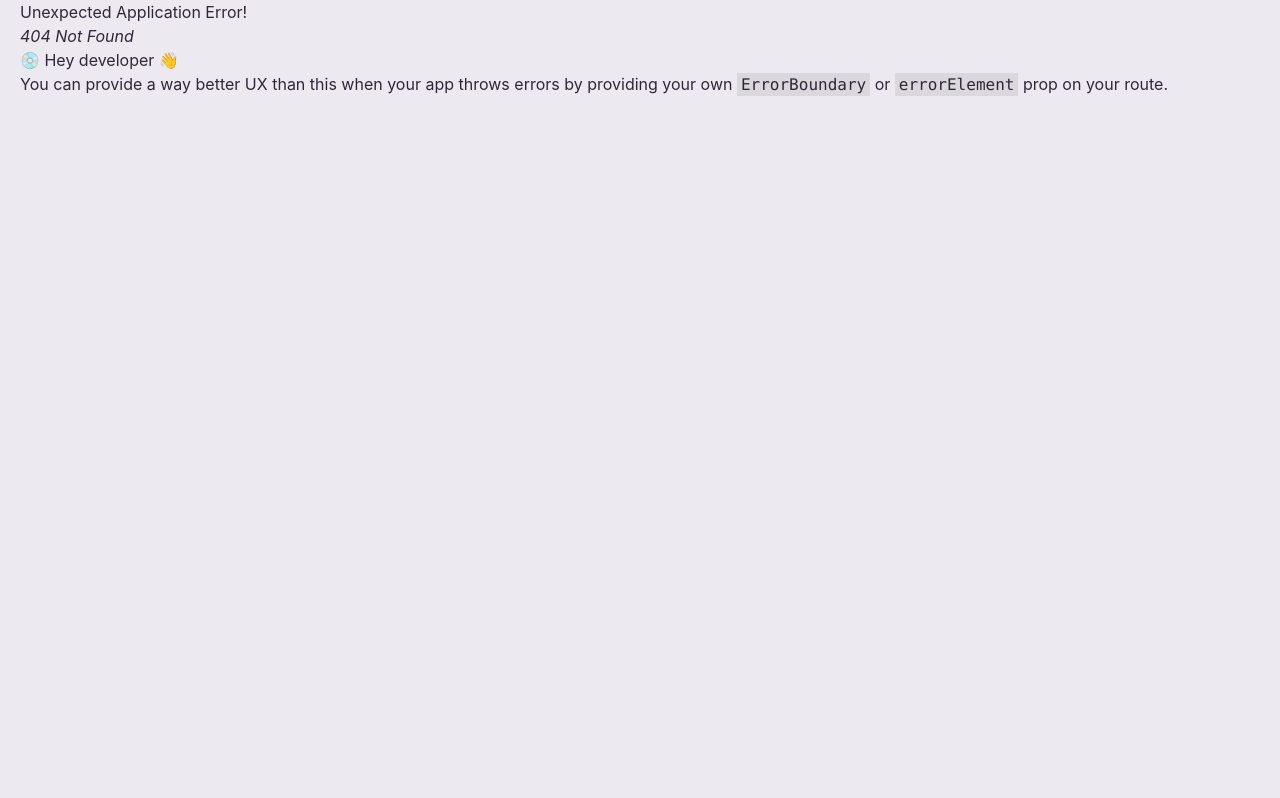
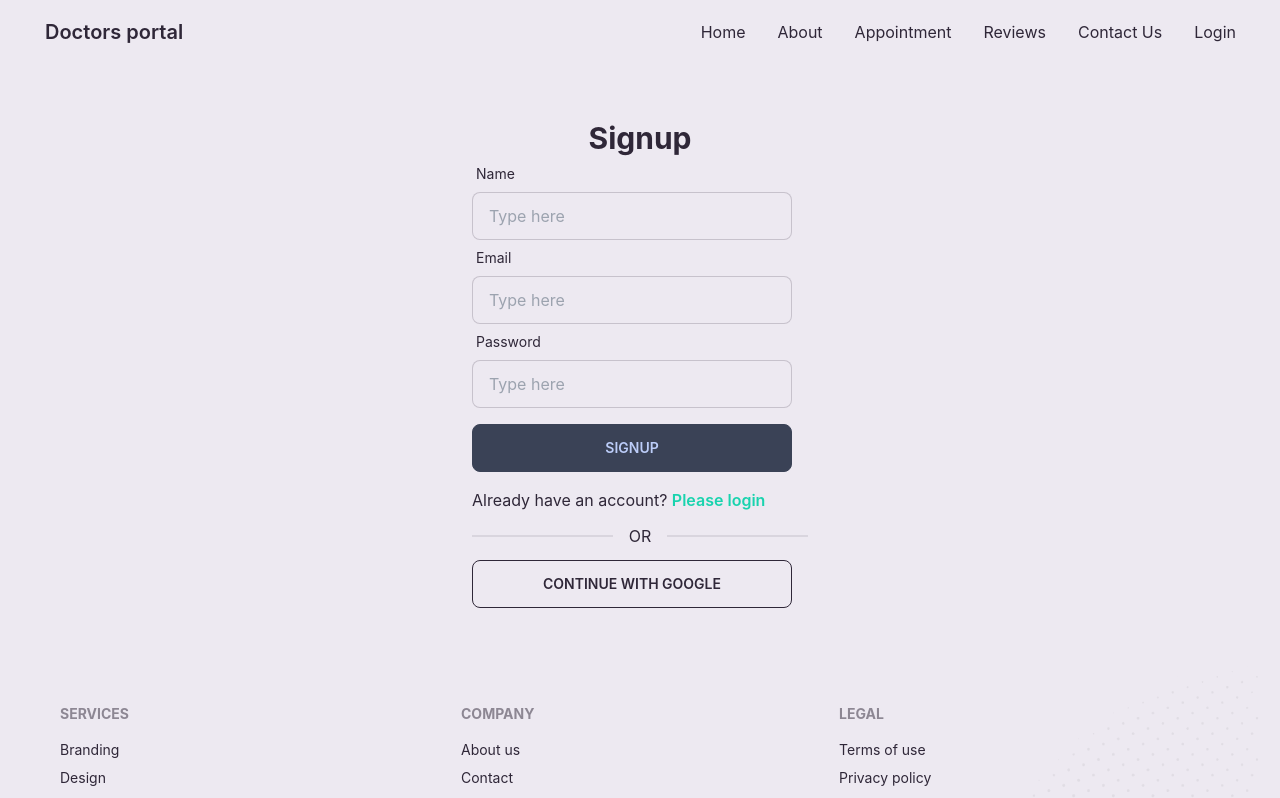
Before and after one commit to jahidhasan8/doctors-site-client, a React (Create React App) app: page /signup in a window 1280 px wide. Before the commit this address had no page. Shown: the top 798 px of the page. Built offline with nearby package versions, Linux system fonts and the light colour scheme.

Commit message:
login page modified, signup page added

```diff
--- a/package.json
+++ b/package.json
@@ -8,6 +8,7 @@
     "@testing-library/user-event": "^13.5.0",
     "daisyui": "^2.39.1",
     "date-fns": "^2.29.3",
+    "firebase": "^9.14.0",
     "react": "^18.2.0",
     "react-day-picker": "^8.3.6",
     "react-dom": "^18.2.0",
--- a/src/Pages/Login/Login.js
+++ b/src/Pages/Login/Login.js
@@ -5,37 +5,43 @@
 
 const Login = () => {
 
-    const { register, handleSubmit } = useForm()
-    const [data, setData] = useState('')
+    const { register, formState: { errors }, handleSubmit } = useForm()
+    const handleLogin = data => {
+
+    }
 
     return (
         <div className='h-[600px] flex justify-center items-center' >
             <div className='w-96 p-6'>
                 <h2 className="text-3xl font-bold text-center">Login</h2>
 
-                <form onSubmit={handleSubmit((data) => setData(JSON.stringify(data)))}>
+                <form onSubmit={handleSubmit(handleLogin)}>
 
                     <div className="form-control w-full max-w-xs">
                         <label className="label">
                             <span className="label-text">Email</span>
                         </label>
-                        <input type="text" placeholder="Type here" className="input input-bordered w-full max-w-xs" {...register("email")} />
+                        <input type="email" placeholder="Type here" className="input input-bordered w-full max-w-xs" {...register("email", { required: "Email address is required" })} />
+                        {errors.email && <p className='text-red-600'>{errors.email?.message}</p>}
 
                     </div>
                     <div className="form-control w-full max-w-xs">
                         <label className="label">
                             <span className="label-text">Password</span>
                         </label>
-                        <input type="text" placeholder="Type here" className="input input-bordered w-full max-w-xs" {...register("password")} />
+                        <input type="password" placeholder="Type here" className="input input-bordered w-full max-w-xs" {...register("password", { required: "password is required",
+                    minLength:{value:6,message:'password must be 6 characters or longer'} })} />
                         <label className="label">
                             <button><span className="label-text text-red-600">Forget Password?</span></button>
                         </label>
-
+                        {errors.password && <p className='text-red-600'>{errors.password?.message}</p>}
                     </div>
 
                     <input className='btn btn-accent w-full max-w-xs mt-4' value='Login' type="submit" />
                 </form>
                 <p className='mt-4'>New to Doctors Portal? <Link className='text-secondary font-semibold' to='/signup'>Create new account</Link></p>
+                <div className="divider">OR</div>
+                <button className='btn btn-outline max-w-xs w-full'>Continue With Google</button>
             </div>
         </div>
     );
--- /dev/null
+++ b/src/Pages/SignUp/SignUp.js
@@ -0,0 +1,54 @@
+import React from 'react';
+import { useForm } from 'react-hook-form';
+import { Link } from 'react-router-dom';
+
+const SignUp = () => {
+
+    const{register,handleSubmit,formState:{errors} }=useForm()
+
+    const handleSignup=(data)=>{
+      console.log(data);
+    }
+    return (
+        <div className='h-[600px] flex justify-center items-center' >
+            <div className='w-96 p-6'>
+                <h2 className="text-3xl font-bold text-center">Signup</h2>
+
+                <form onSubmit={handleSubmit(handleSignup)} >
+
+                    <div className="form-control w-full max-w-xs">
+                        <label className="label">
+                            <span className="label-text">Name</span>
+                        </label>
+                        <input type="text" {...register("name",{required:"name is required"})} placeholder="Type here" className="input input-bordered w-full max-w-xs" />
+                        {errors.name && <p className='text-red-600'>{errors.name?.message}</p>}
+                    </div>
+                    <div className="form-control w-full max-w-xs">
+                        <label className="label">
+                            <span className="label-text">Email</span>
+                        </label>
+                        <input type="email" {...register("email",{required:"Email is required"})} placeholder="Type here" className="input input-bordered w-full max-w-xs" />
+                        {errors.email && <p className='text-red-600'>{errors.email?.message}</p>}
+                    </div>
+
+                    <div className="form-control w-full max-w-xs">
+                        <label className="label">
+                            <span className="label-text">Password</span>
+                        </label>
+                        <input type="password" {...register("password",{required:"password is required",
+                         minLength:{value:6,message:"password should be 6 characters or long"}
+                    })} placeholder="Type here" className="input input-bordered w-full max-w-xs"  />
+                        {errors.password && <p className='text-red-600'>{errors.password?.message}</p>}
+                    </div>
+
+                    <input className='btn btn-accent w-full max-w-xs mt-4' value='Signup' type="submit" />
+                </form>
+                <p className='mt-4'>Already have an account? <Link className='text-secondary font-semibold' to='/login'>Please login</Link></p>
+                <div className="divider">OR</div>
+                <button className='btn btn-outline max-w-xs w-full'>Continue With Google</button>
+            </div>
+        </div>
+    );
+};
+
+export default SignUp;
--- a/src/Router/Router/Routes.js
+++ b/src/Router/Router/Routes.js
@@ -3,6 +3,7 @@
 import Appointment from "../../Pages/Appointment/Appointment/Appointment";
 import Home from "../../Pages/Home/Home/Home";
 import Login from '../../Pages/Login/Login'
+import SignUp from "../../Pages/SignUp/SignUp";
 
 export const routes=createBrowserRouter([
     {
@@ -20,6 +21,10 @@
         {
           path:'/appointment',
           element:<Appointment></Appointment>
+        },
+        {
+          path:'/signup',
+          element:<SignUp></SignUp>
         }
       ]
     }
--- /dev/null
+++ b/src/firebase/firebase.config.js
@@ -0,0 +1,19 @@
+// Import the functions you need from the SDKs you need
+import { initializeApp } from "firebase/app";
+// TODO: Add SDKs for Firebase products that you want to use
+// https://firebase.google.com/docs/web/setup#available-libraries
+
+// Your web app's Firebase configuration
+const firebaseConfig = {
+  apiKey: process.env.REACT_APP_apiKey,
+  authDomain:process.env.REACT_APP_authDomain,
+  projectId:process.env.REACT_APP_projectId,
+  storageBucket: process.env.REACT_APP_storageBucket,
+  messagingSenderId: process.env.REACT_APP_messagingSenderId,
+  appId: process.env.REACT_APP_appId
+};
+
+// Initialize Firebase
+const app = initializeApp(firebaseConfig);
+
+export default app
```
Also changed, not shown: 1 other file (tests, documents, lock files or other folders).
